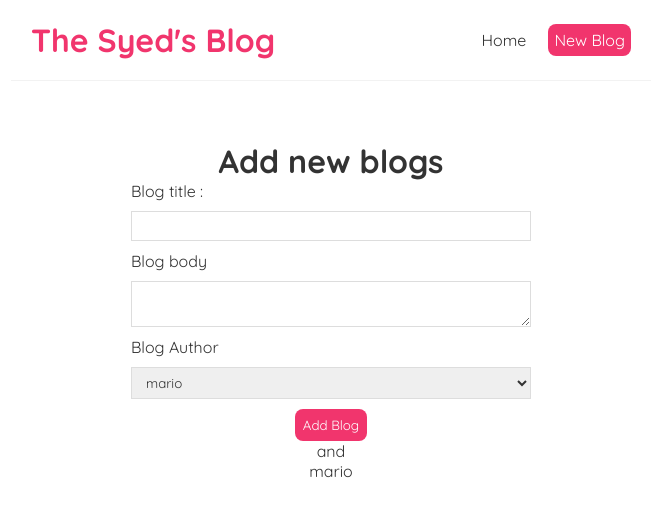
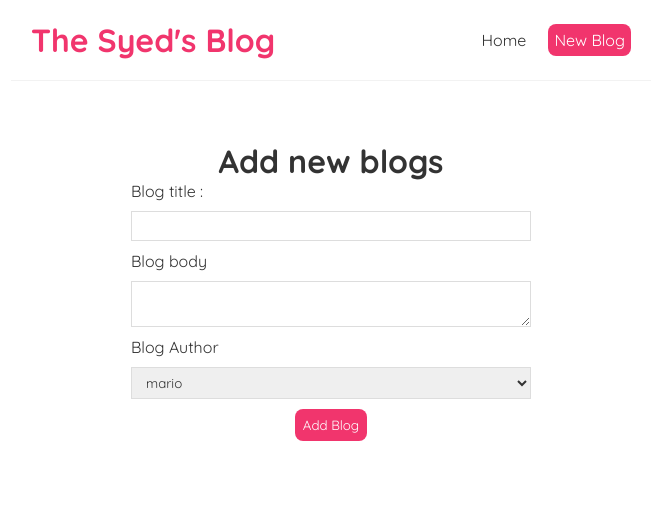
Before and after one commit to Syed-Sadman/React-Blog-Pro, a React (Create React App) app: page /contact in a window 1280 px wide. Shown: the top 516 px of the page, without its empty margins (309-971 px from the left). Built offline with nearby package versions, Linux system fonts and the light colour scheme; the HTML template or start-up script is replaced by a standard one.

Commit message:
submitting form

```diff
--- a/src/Contact.js
+++ b/src/Contact.js
@@ -6,10 +6,17 @@
     const [title,setTitle]=useState('');
     const [body,setBody]=useState('');
     const [author,setAuthor]=useState('mario');
+
+    const handleSubmit=(e)=>{
+        e.preventDefault();
+        const blog = { title, body, author};
+        console.log(blog);
+    }
+
     return(
         <div className="contact">
             <h1> Add new blogs</h1>
-            <form>
+            <form onSubmit={handleSubmit}>
                 <label>Blog title : </label>
                 <input
                 type="text"
@@ -33,8 +40,7 @@
                     <option value="yoshi">yoshi</option>
                 </select>
                 <button>Add Blog</button>
-                <p>{title} and {body}</p>
-                <p>{author}</p>
+
             </form>
         </div>
     )
```
